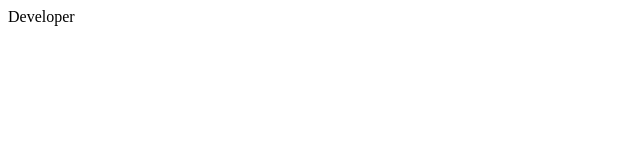
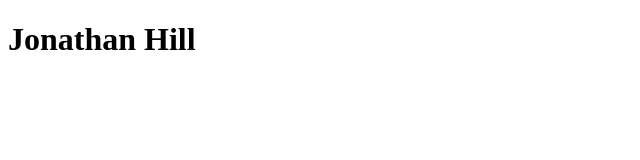
Before and after one commit to JMH1125/Jhill, a plain HTML site: page Index.html in a window 1280 px wide. Shown: the whole page, without its empty margins (0-640 px from the left). Drawn offline with Linux system fonts and the light colour scheme.

Commit message:
added header

```diff
--- a/Index.html
+++ b/Index.html
@@ -4,8 +4,12 @@
     <meta charset="UTF-8">
     <meta name="viewport" content="width=device-width, initial-scale=1.0">
     <title>Jonathan Hill the Dev</title>
-</head>
-<body>
-  <header> Developer </header>
-</body>
+    <link rel="stylesheet" href="./css/style.css">
+  </head>
+  <body>
+  </header>
+     <H1>Jonathan Hill</H1>
+</header>
+
+  </body>
 </html>
```
